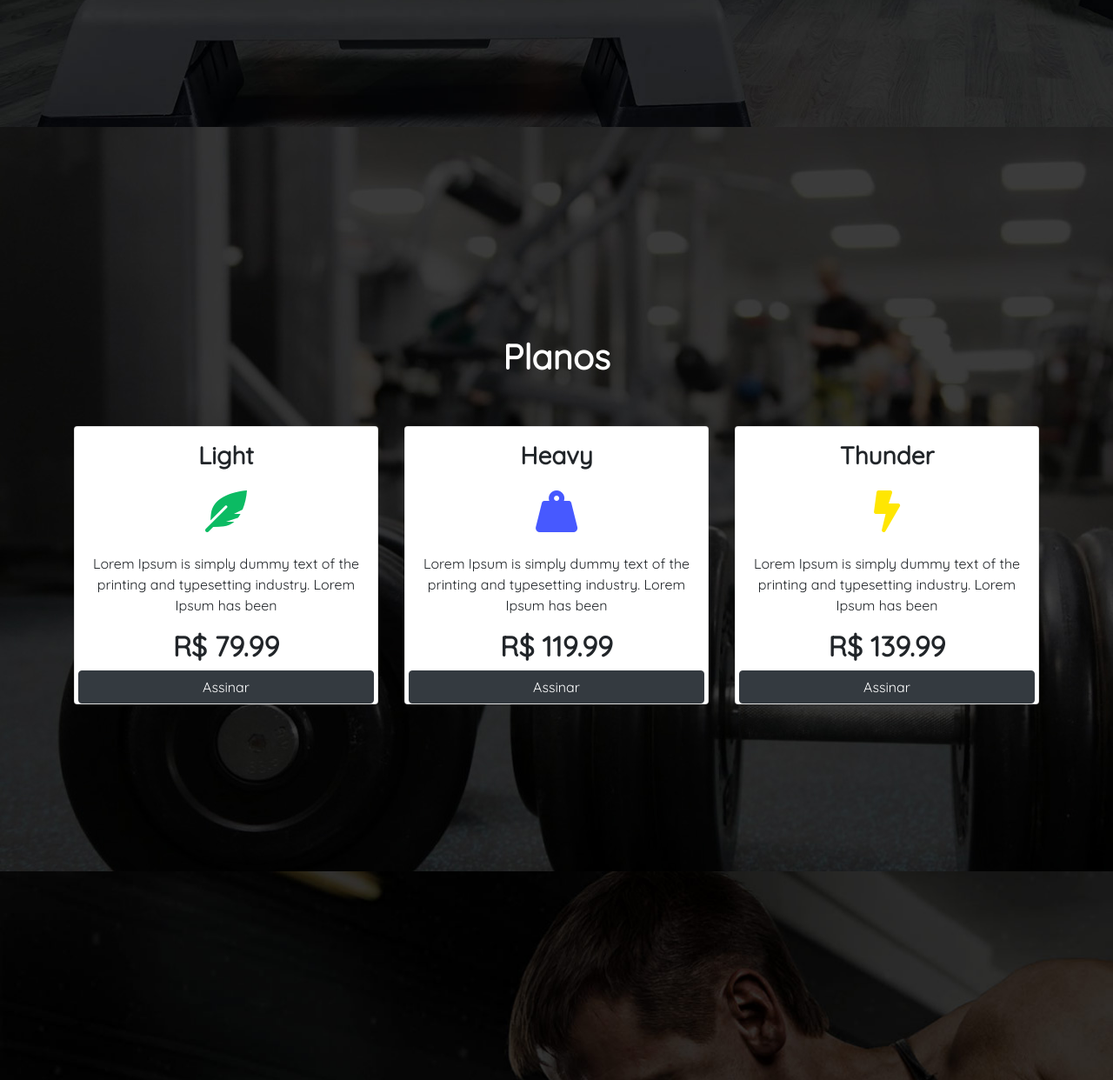
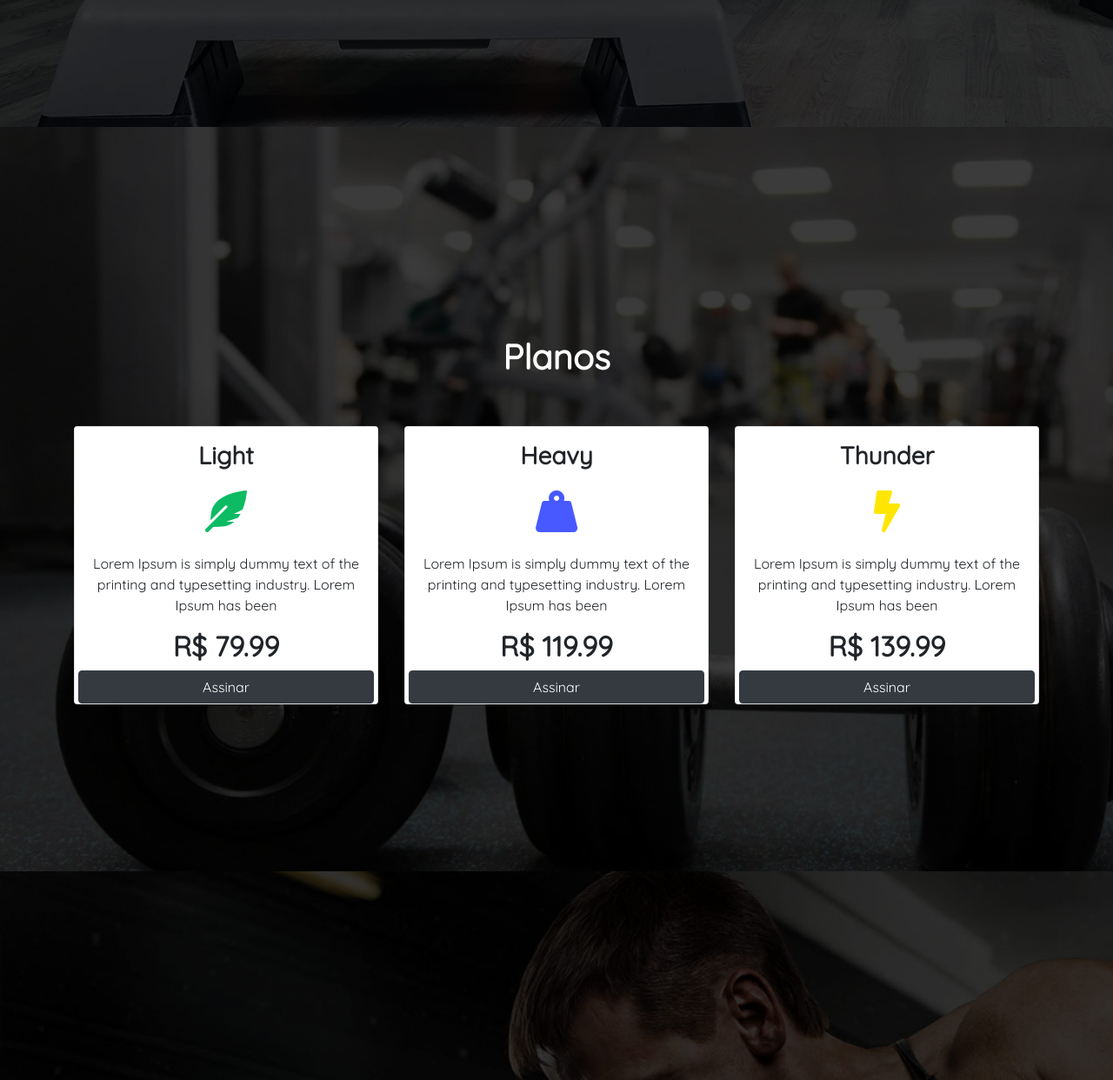
Before and after one commit to vinniimiranda/boaforma, a PHP site: page /index.html in a window 1280 px wide. Shown: the part 1252-2494 px from the top of the page at 87% size. Run offline with PHP 8.4, Linux system fonts and the light colour scheme; some libraries are stand-ins or nearby versions.

Commit message:
Correção das sections

```diff
--- a/custom.css
+++ b/custom.css
@@ -20,7 +20,7 @@ body{
 #plans{
     padding: 15% 0 !important;
     background: url("./img/bg4.jpg");
-    background-size: cover%;
+    background-size: cover;
     background-attachment: fixed;
 }
 #contact{
```
